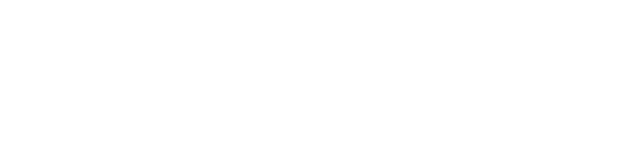
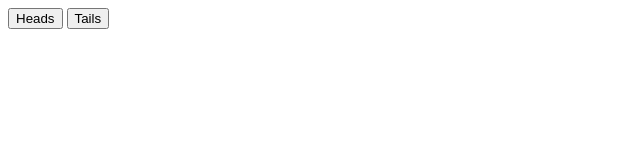
Before and after one commit to JuniorDugue/Coin-Toss-App, a plain HTML site: page index.html in a window 1280 px wide. Shown: the whole page, without its empty margins (0-640 px from the left). Drawn offline with Linux system fonts and the light colour scheme.

Commit message:
added css and js files to project, also created heads & tails button for the app

```diff
--- a/index.html
+++ b/index.html
@@ -7,8 +7,10 @@
   <title>Coin Toss App</title>
 </head>
 <body>
-  <div>
-
+  <div class="message">
+    <button>Heads</button>
+    <button>Tails</button>
   </div>
+  <script src="js/main.js"></script>
 </body>
 </html>
```
Also changed, not shown: css/styles.css (added), js/main.js (added).
